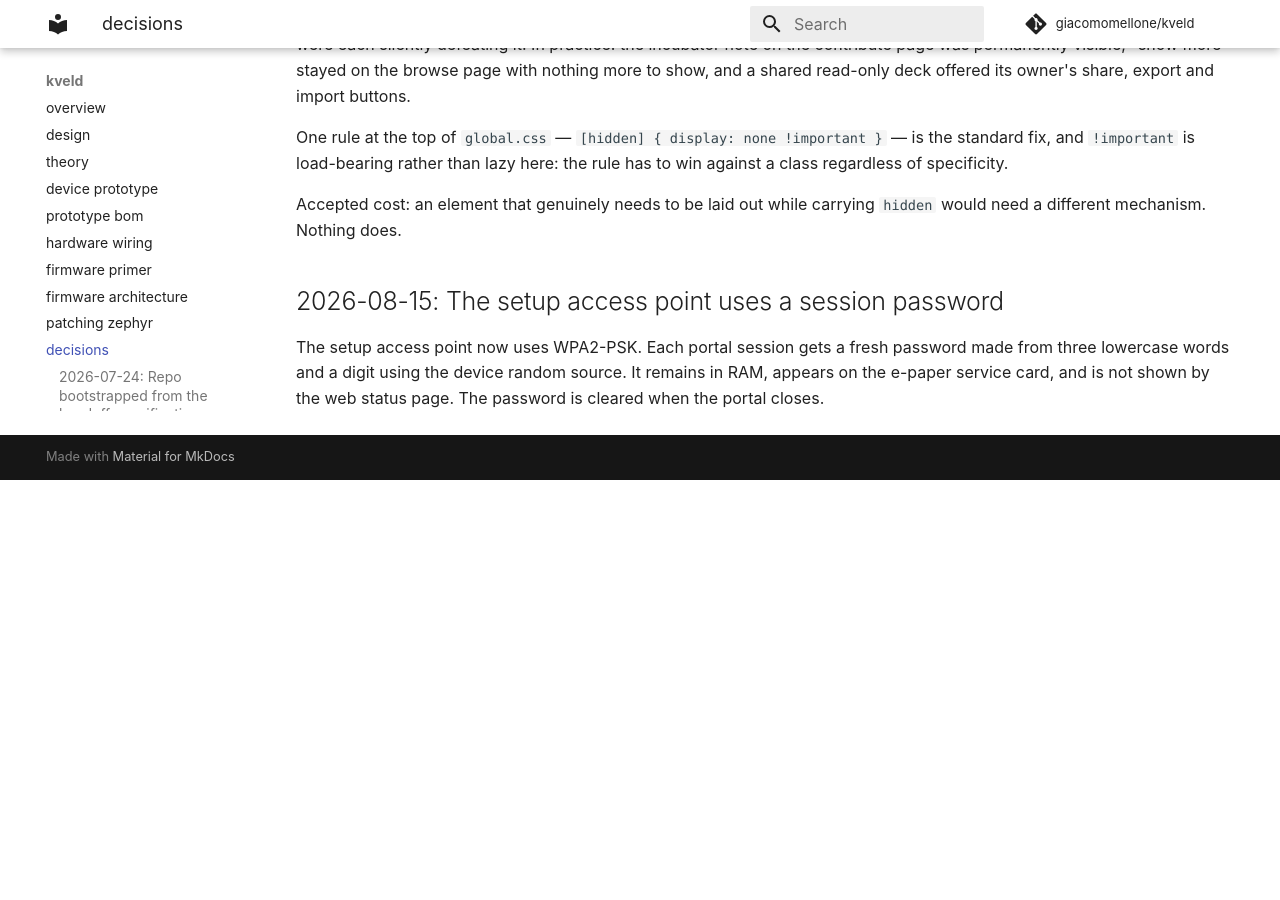
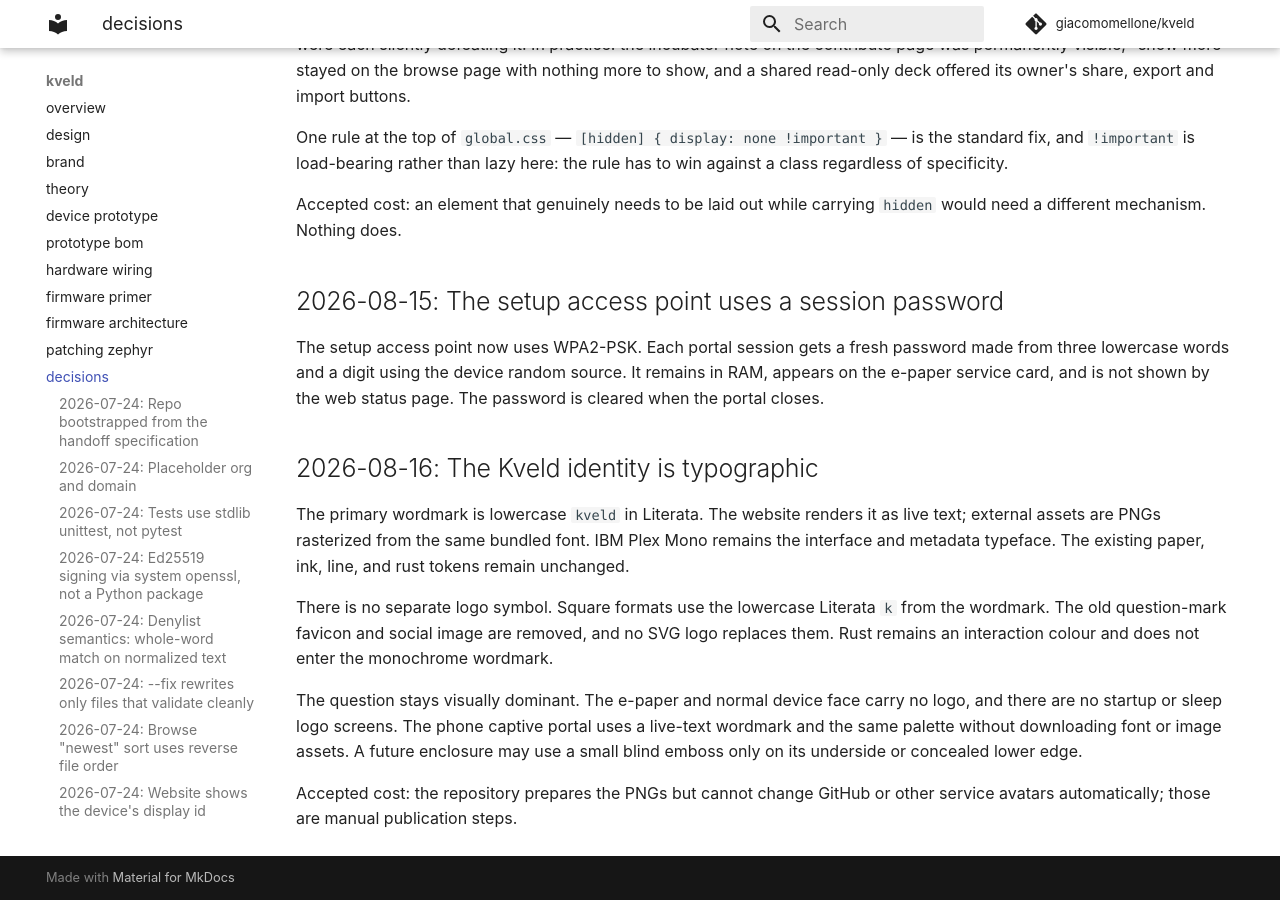
Before and after one commit to giacomomellone/cicala, an MkDocs documentation site: the page built from docs/decisions.md, in a window 1280 px wide and 900 px high, scrolled down 33590 px. Built offline with MkDocs 1.6.1 and Material for MkDocs 9.7.7, drawn with Linux system fonts in a browser that asks for light colours; comment, search, counter and statistics services are not loaded; before the commit the page ends 34070 px from its top, so only the background shows below that.

Commit message:
feat: adopt the Kveld typographic identity

```diff
--- /dev/null
+++ b/docs/brand.md
@@ -0,0 +1,70 @@
+# Brand
+
+Kveld uses a typographic identity so the current question remains the dominant
+element. The website wordmark is live, selectable text. Raster assets exist for
+contexts that cannot render the bundled fonts.
+
+## Wordmark and type
+
+The primary wordmark is lowercase `kveld` set in Literata at normal weight with
+optical kerning and restrained negative tracking. Do not capitalize it inside
+the wordmark. Use `Kveld` normally in prose.
+
+Literata is also the question typeface. IBM Plex Mono is reserved for
+navigation, controls, labels, metadata, and technical information. Both fonts
+are self-hosted by the website; do not add an external font request.
+
+Keep clear space around the wordmark at least equal to the width of its
+lowercase `v`. Do not compress that space to make the mark fill a container. At
+small sizes, keep the wordmark readable rather than enlarging it enough to
+compete with a question. Use the avatar below when a square or very small
+format cannot accommodate the full wordmark.
+
+## Colour
+
+| Token            | Value     | Use                                       |
+| ---------------- | --------- | ----------------------------------------- |
+| `--paper`        | `#faf8f2` | page and avatar background                |
+| `--paper-raised` | `#fffffe` | raised surfaces                           |
+| `--ink`          | `#1f1f1d` | wordmark and primary text                 |
+| `--ink-soft`     | `#5f5e5a` | secondary text                            |
+| `--ink-faint`    | `#b0ad9f` | hints and disabled text                   |
+| `--line`         | `#e3e0d6` | restrained borders                        |
+| `--accent`       | `#c24a22` | interaction, selection, hearts, and focus |
+
+The wordmark is monochrome charcoal on warm paper. The reversed treatment uses
+warm paper on charcoal. Rust is a functional interface accent and is not part
+of the wordmark.
+
+## Avatar and raster assets
+
+There is no separate Kveld icon. Avatars and favicons use the lowercase
+Literata `k` from the wordmark, with generous space on warm paper and a quiet
+border. The letter must remain recognizable at 32×32 pixels.
+
+- [1024 px avatar](https://github.com/giacomomellone/kveld/blob/main/website/public/brand/kveld-avatar-1024.png)
+- [dark transparent wordmark](https://github.com/giacomomellone/kveld/blob/main/website/public/brand/kveld-wordmark-dark.png)
+- [reversed transparent wordmark](https://github.com/giacomomellone/kveld/blob/main/website/public/brand/kveld-wordmark-reversed.png)
+- [32 px favicon](https://github.com/giacomomellone/kveld/blob/main/website/public/favicon-32.png)
+- [16 px favicon](https://github.com/giacomomellone/kveld/blob/main/website/public/favicon-16.png)
+- [180 px Apple touch icon](https://github.com/giacomomellone/kveld/blob/main/website/public/apple-touch-icon.png)
+- [1200×630 Open Graph image](https://github.com/giacomomellone/kveld/blob/main/website/public/og.png)
+
+These are the production PNGs. Do not create or use an SVG logo.
+
+## Device placement
+
+The logo does not appear on the e-paper. The normal device face stays free of
+branding, including the areas beside the Category and Next controls. Do not add
+startup, sleep, or device logo screens. The phone captive portal may use the
+live-text wordmark and palette, but it must remain self-contained and make no
+font or image requests. If a physical mark is useful later, use only an
+optional small blind emboss on the underside or a concealed lower edge.
+
+## Prohibited treatments
+
+Do not use a question mark, pictogram, speech bubble, table symbol, moon,
+colourful tile, `KV` ligature, decorative dot, or another metaphorical mark.
+Do not put the wordmark in rust, add gradients or glow, introduce another brand
+colour, distort the letterforms, or turn the full reference presentation board
+into a production asset. The questions should remain visually dominant.
--- a/docs/decisions.md
+++ b/docs/decisions.md
@@ -958,3 +958,24 @@
 password made from three lowercase words and a digit using the device random
 source. It remains in RAM, appears on the e-paper service card, and is not
 shown by the web status page. The password is cleared when the portal closes.
+
+## 2026-08-16: The Kveld identity is typographic
+
+The primary wordmark is lowercase `kveld` in Literata. The website renders it
+as live text; external assets are PNGs rasterized from the same bundled font.
+IBM Plex Mono remains the interface and metadata typeface. The existing paper,
+ink, line, and rust tokens remain unchanged.
+
+There is no separate logo symbol. Square formats use the lowercase Literata
+`k` from the wordmark. The old question-mark favicon and social image are
+removed, and no SVG logo replaces them. Rust remains an interaction colour and
+does not enter the monochrome wordmark.
+
+The question stays visually dominant. The e-paper and normal device face carry
+no logo, and there are no startup or sleep logo screens. The phone captive
+portal uses a live-text wordmark and the same palette without downloading font
+or image assets. A future enclosure may use a small blind emboss only on its
+underside or concealed lower edge.
+
+Accepted cost: the repository prepares the PNGs but cannot change GitHub or
+other service avatars automatically; those are manual publication steps.
--- a/mkdocs.yml
+++ b/mkdocs.yml
@@ -12,6 +12,7 @@
 nav:
   - overview: index.md
   - design: design.md
+  - brand: brand.md
   - theory: theory.md
   - device prototype: device_prototype.md
   - prototype bom: prototype_bom.md
```
Also changed, not shown: README.md (+1 -0 lines), docs/design.md (+4 -2 lines), docs/device_prototype.md (+5 -0 lines), website/e2e/play.spec.ts (+70 -0 lines), website/src/styles/global.css (+30 -6 lines), website/public/apple-touch-icon.png (added), website/public/brand/kveld-avatar-1024.png (added), website/public/brand/kveld-wordmark-dark.png (added), website/public/brand/kveld-wordmark-reversed.png (added), website/public/favicon-16.png (added), website/public/favicon-32.png (added), website/public/favicon.svg (deleted), website/public/og.png, 3 other files.
